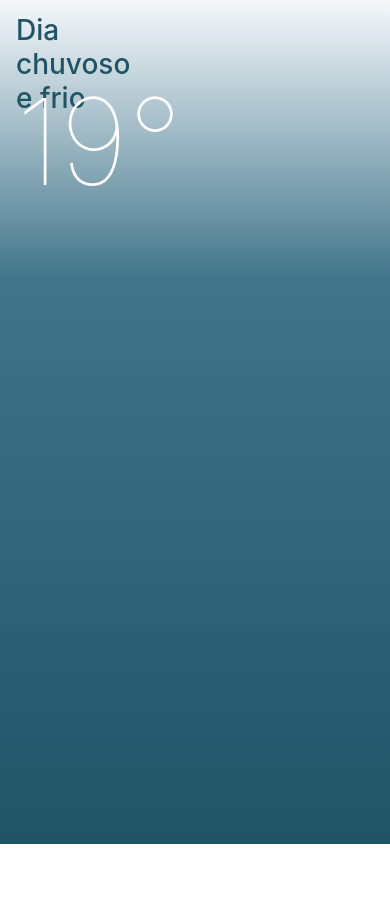
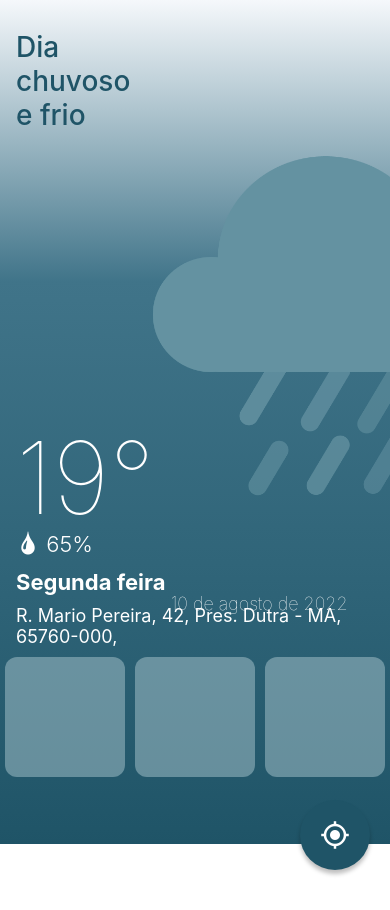
Before and after one commit to Victor5g/Climate, a React Native app: screen / in a window 390 px wide. Before the commit the page ends 844 px from the top, so only its background shows below. Built offline with nearby package versions, Linux system fonts and the light colour scheme.

Commit message:
Feat: Horizontal Scroll

```diff
--- a/app.json
+++ b/app.json
@@ -7,7 +7,7 @@
     "icon": "./assets/icon.png",
     "splash": {
       "image": "./assets/splash.png",
-      "resizeMode": "contain",
+      "resizeMode": "cover",
       "backgroundColor": "#6492A1"
     },
     "updates": {
--- /dev/null
+++ b/src/@types/png.d.ts
@@ -0,0 +1 @@
+declare module "*.png"
--- a/src/screens/home/index.tsx
+++ b/src/screens/home/index.tsx
@@ -1,4 +1,5 @@
 import { StatusBar } from 'expo-status-bar';
+import { Image, ScrollView, View } from 'react-native'
 
 import {
   Wrapper,
@@ -6,28 +7,95 @@ import {
   Gradient,
   ContentTitle,
   ContentIlustration,
-  TitleTemp
+  TitleTemp,
+  TextMoisture,
+  TextBold,
+  TextDay,
+  TextDate,
+  TextAddres,
+  ButtonUpdate,
+  WrapperScroll,
+  ItemContentScroll,
+  ContentBody
 } from './styles';
 
+//icon
+import { Entypo } from '@expo/vector-icons';
+import { MaterialIcons } from '@expo/vector-icons';
+
+//themes
 import themes from '../../themes';
+
+//images
+import Rain from '../../assets/illustrations/Rain.png'
+
 
 export default function Home() {
 
   return (
     <Gradient theme={themes.cloudyTheme.background}>
       <Wrapper>
+       <ScrollView
+       scrollEnabled={true}
+       showsVerticalScrollIndicator={false}
+       style={{width:'100%', height:'100%'}}>
+         <ContentBody>
+            <ContentTitle>
+                <Title>Dia chuvoso e frio</Title>
+            </ContentTitle>
 
-      <ContentTitle>
-        <Title>Dia chuvoso e frio</Title>
-      </ContentTitle>
+            <ContentIlustration>
+                <Image style={{width:"80%", height:"100%", position:'absolute', right:-16, bottom:40}} source={Rain} />
+                <TitleTemp>19&deg;</TitleTemp>
+            </ContentIlustration>
 
-      <ContentIlustration>
-        <TitleTemp>19&deg;</TitleTemp>
-      </ContentIlustration>
+              <TextMoisture>
+                  <Entypo name="drop" size={24} color="white"/>{" "}
+                  65%
+              </TextMoisture>
 
+              <TextDay>
+                <TextBold>Segunda feira{" "}</TextBold>
+                <TextDate>10 de agosto de 2022</TextDate>
+              </TextDay>
 
+              <TextAddres>
+                R. Mario Pereira, 42, Pres. Dutra - MA, 65760-000,
+              </TextAddres>
+
+              <WrapperScroll>
+                <ScrollView
+                horizontal={true}
+                showsHorizontalScrollIndicator={false}
+                alwaysBounceHorizontal={true}
+                  >
+                    <ItemContentScroll>
+
+                    </ItemContentScroll>
+                    <ItemContentScroll>
+
+                    </ItemContentScroll>
+                    <ItemContentScroll>
+
+                    </ItemContentScroll>
+                    <ItemContentScroll>
+
+                    </ItemContentScroll>
+                    <ItemContentScroll>
+
+                    </ItemContentScroll>
+
+                  </ScrollView>
+
+              </WrapperScroll>
+          </ContentBody>
+       </ScrollView>
+
+       <ButtonUpdate onPress={()=>{console.log("Update")}}>
+          <MaterialIcons name="my-location" size={30} color="white"/>
+       </ButtonUpdate>
     </Wrapper>
-    {/* <StatusBar style='auto'/> */}
+    <StatusBar style='auto'/>
     </Gradient>
   );
 }
--- a/src/screens/home/styles.tsx
+++ b/src/screens/home/styles.tsx
@@ -1,6 +1,6 @@
 import styled from 'styled-components/native';
 import { LinearGradient } from 'expo-linear-gradient';
-import { SafeAreaView } from 'react-native'
+import { SafeAreaView, Platform, Dimensions } from 'react-native'
 
 type GradientTypes = {
   theme:Array<string>;
@@ -16,11 +16,16 @@ export const Gradient = ({theme, children}:GradientTypes) =>{
   </LinearGradient>
   )
 }
+//height: ${Dimensions.get('window').height+'px'};
+export const ContentBody = styled.View`
+width:${Dimensions.get('window').width+'px'};
+height:910px;
+padding:${Platform.OS === 'ios'? `13px 16px 13px 16px` : `30px 16px 13px 16px`};
+`;
 
 export const Wrapper = styled.View`
 width:100%;
 height: 100%;
-padding:13px 16px 13px 16px;
 align-items:flex-start;
 justify-content:flex-start;
 flex-direction:column;
@@ -38,7 +43,8 @@ font-size:28px;
 
 export const ContentIlustration = styled.View`
 width:100%;
-height:40%;
+height:45%;
+top:16px;
 align-items:flex-start;
 justify-content:flex-end;
 
@@ -46,6 +52,69 @@ justify-content:flex-end;
 
 export const TitleTemp = styled.Text`
 color:#FFF;
-font-size:120px;
+font-size:${Platform.OS === 'ios'? `120px` : `100px`};
 font-weight:100;
 `;
+
+
+export const TextBold = styled.Text`
+font-weight:700;
+`;
+
+export const TextMoisture = styled.Text`
+color:#FFF;
+top:8px;
+font-size:22px;
+font-weight:300;
+`;
+
+export const TextDay = styled.Text`
+color:#FFF;
+top:20px;
+font-size:22px;
+font-weight:100;
+`;
+
+export const TextDate = styled.Text`
+color:#FFF;
+top:20px;
+font-size:18px;
+font-weight:100;
+`;
+
+export const TextAddres = styled.Text`
+ top:30px;
+ color:#FFF;
+ font-size:18px;
+`;
+
+export const WrapperScroll = styled.View`
+ top:40px;
+ width:${Dimensions.get('window').width+'px'};
+ left:-16px;
+`;
+
+
+export const ItemContentScroll = styled.View`
+width:120px;
+height:120px;
+margin-left:5px ;
+margin-right:5px ;
+justify-content:space-between ;
+background-color:#A9C5CE ;
+opacity:0.5 ;
+border-radius:12px;
+`;
+
+export const ButtonUpdate = styled.TouchableOpacity`
+ position:absolute ;
+ align-items:center;
+ justify-content:center;
+ width:70px;
+ height:70px;
+ border-radius:100px ;
+ right: 20px;
+ bottom:40px;
+ background-color:#1F5467;
+ box-shadow: 0px 4px 4px rgba(0, 0, 0, 0.25);
+`;
--- a/tsconfig.json
+++ b/tsconfig.json
@@ -1,6 +1,8 @@
 {
   "extends": "expo/tsconfig.base",
   "compilerOptions": {
-    "strict": true
+    "strict": true,
+    "noImplicitAny": false
   }
+
 }
```
Also changed, not shown: src/assets/illustrations/Rain.png (added), 1 other file (tests, documents, lock files or other folders).
